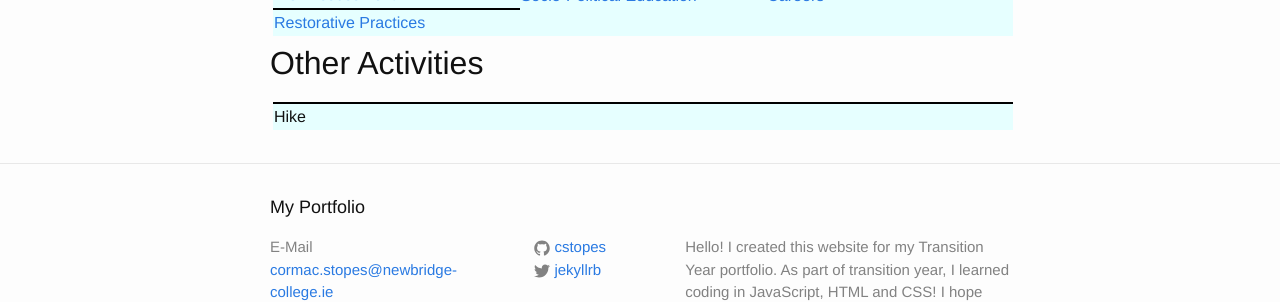
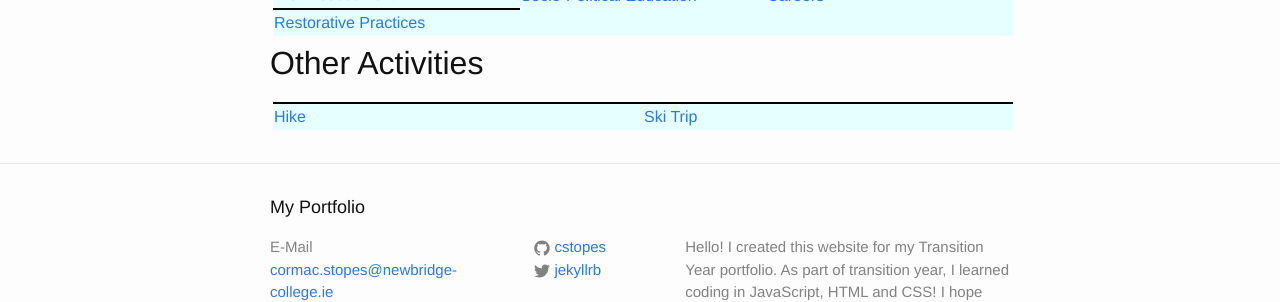
Before and after one commit to cstopes/cstopes.github.io, a Jekyll site: the page built from index.html, in a window 1280 px wide. Shown: the part 1374-1676 px from the top of the page. Built offline with Jekyll 4.4.1, drawn with Linux system fonts in a browser that asks for light colours.

Commit message:
Update index.html

```diff
--- a/index.html
+++ b/index.html
@@ -56,8 +56,8 @@ layout: default
     <h1>Other Activities</h1>
   <table>
     <tr>
-      <a href = "/2017/04/04/hike.html"><td>Hike</td></a>
-      <a href = ""><td></td></a>
+      <td><a href = "/2017/04/04/hike.html">Hike</a></td>
+      <td><a href = "/2017/04/04/skitrip.html">Ski Trip</a></td>
   </table>
 </div>
 
```
